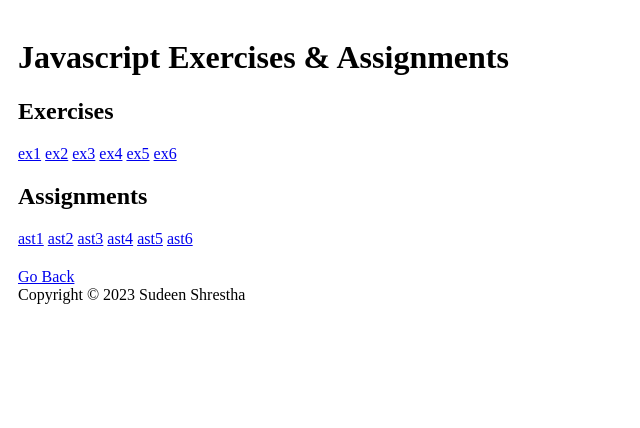
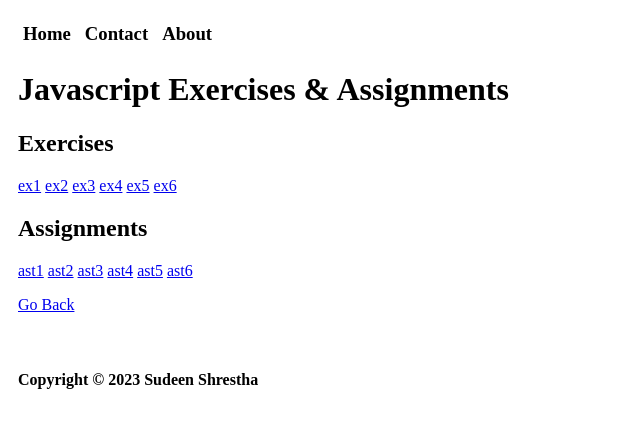
Before and after one commit to sudeenshrestha/Programming, a plain HTML site: page Javascript/index.html in a window 1280 px wide. Shown: the whole page, without its empty margins (0-640 px from the left). Drawn offline with Linux system fonts and the light colour scheme.

Commit message:
update links and fonts

```diff
--- a/Javascript/index.html
+++ b/Javascript/index.html
@@ -8,10 +8,22 @@
         div{
             padding: 10px;
         }
+
+        h3{
+          display: inline-block;
+          margin: 5px;
+        }
     </style>
   </head>
   <body>
     <div>
+      <header>
+        <nav>
+            <h3>Home</h3>
+            <h3>Contact</h3>
+            <h3>About</h3>
+        </nav>
+      </header>
       <h1>Javascript Exercises & Assignments</h1>
       <h2>Exercises</h2>
       <a href="./ex1/index.html">ex1</a>
@@ -28,11 +40,12 @@
       <a href="./ast4/index.html">ast4</a>
       <a href="./ast5/index.html">ast5</a>
       <a href="./ast6/index.html">ast6</a>
+
+      <p></p><a href="../index.html">Go Back</a></p>
     </div>
 
     <div>
-        <a href="../index.html">Go Back</a>
-      <footer>Copyright &copy; 2023 Sudeen Shrestha</footer>
+      <footer><h4>Copyright &copy; 2023 Sudeen Shrestha</h4></footer>
     </div>
   </body>
 </html>
```
